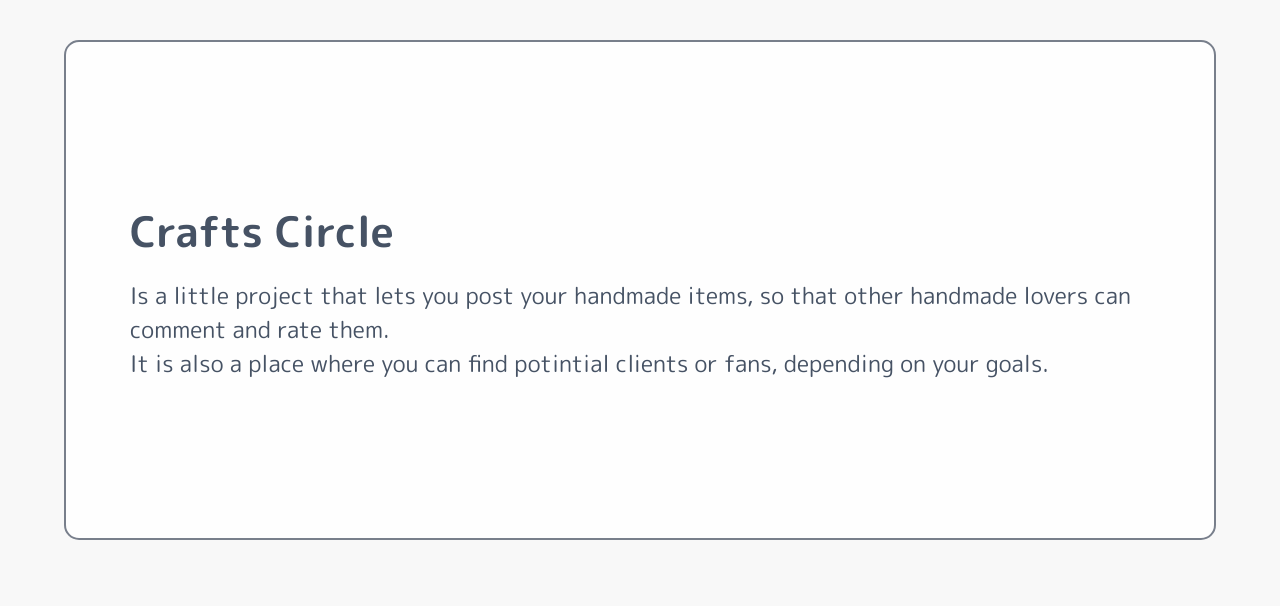
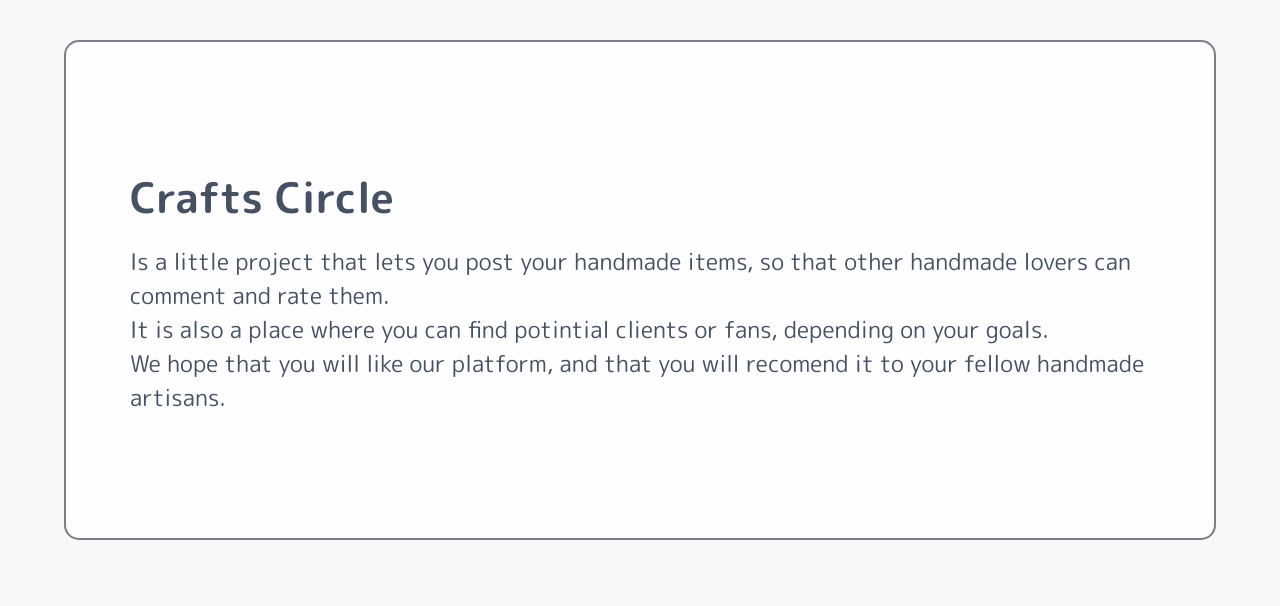
Before and after one commit to AhmadAlmasriDev/crafts-circle, a Django app: page /about/ in a window 1280 px wide. Shown: the part 80-686 px from the top of the page. Run offline with Django 3.2, Linux system fonts and the light colour scheme; data that the repository does not hold is empty; parts of the project's set-up code (start-up, migrations or seed data) failed here and were passed over; some libraries are stand-ins or nearby versions.

Commit message:
Clean about html file

```diff
--- a/templates/about.html
+++ b/templates/about.html
@@ -1,12 +1,13 @@
 {% extends "base.html" %}
 {% load static %}
 {% block css %}<link rel="stylesheet" href="{% static 'css/about.css' %}">{% endblock%}
+<!-- _________________________The about page______________________________ -->
 {% block content %}
 <section id="hero-section" class="main-container">
     <div class="about-main-container flex-container">
         <div class="about-container flex-container">
-
             <div class="about-text">
+                <!-- The main text_______________ -->
                 <h2>Crafts Circle</h2>
                 <p>
                     Is a little project that lets you post your handmade items, so that other handmade lovers can comment and rate them.
@@ -14,15 +15,14 @@
                 <p>
                     It is also a place where you can find potintial clients or fans, depending on your goals.
                 </p>
-
+                <p>
+                    We hope that you will like our platform, and that you will recomend it to your fellow handmade artisans.
+                </p>
             </div>
-
         </div>
-
-
     </div>
+    <!-- The background slider_______ -->
     <div class="slideshow-container v-flex-container">
-
         <!-- Slideshow container -->
         <div class="slideshow">
             <!-- Full-width images with number and caption text -->
@@ -31,26 +31,20 @@
                 <div class="image-container">
                     <img src="{{ slider.slider_image.url }}" alt="{{slider.title}}">
                 </div>
-
             </div>
             {% endfor %}
             <div class="nav-dots display-non">
                 {% for slider in sliders %}
                 <span class="dot" onclick="currentSlide({{ forloop.counter }})"></span>
-
                 {% endfor %}
             </div>
-
             <!-- Next and previous buttons -->
             <a class="prev display-non" onclick="plusSlides(-1)">&#10094;</a>
             <a id="next" class="next display-non" onclick="plusSlides(1)">&#10095;</a>
         </div>
         <br>
-
         <!-- The dots/circles -->
-
     </div>
-
 </section>
 <section id = "items"  class="main-container flex-container">
     <div class="info-main-container flex-container">
@@ -88,17 +82,14 @@
                     <p>We hope that you will have a marvelous experince at our platform.</p>
                     <p>And that this platform will be your first step in the handmade business world.</p>
                     <p>All the staff here at Crafts Circle Wish you the good luck, and are doing there best for you.</p>
-
                 </div>
             </div>
             <hr>
         </div>
     </div>
-
 </section>
 {% endblock %}
 {% block script %}
     <script src="{% static 'js/menu.js' %}"></script>
     <script src="{% static 'js/slider.js' %}"></script>
-
 {% endblock %}
```
